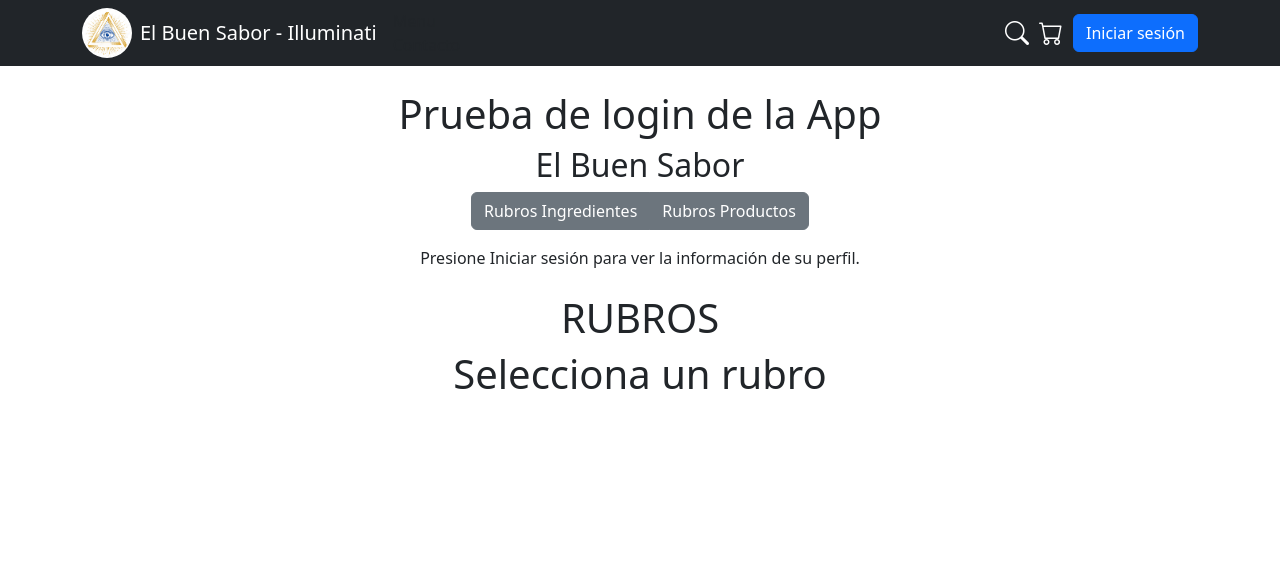
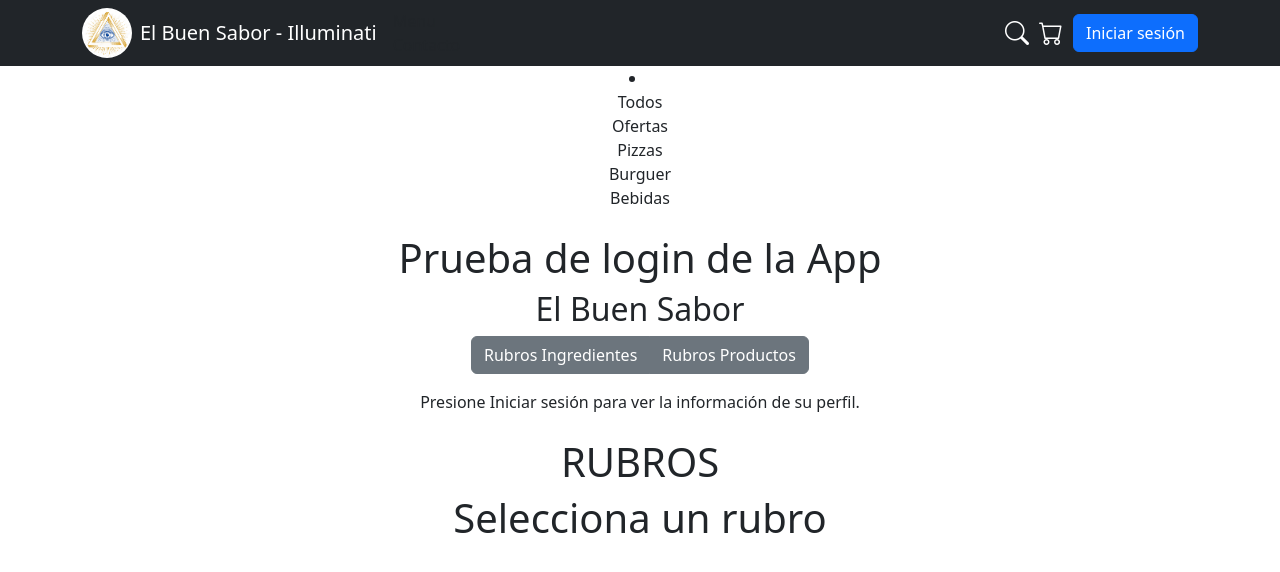
Before and after one commit to RamaHualpusher/Illuminati-ElBuenSabor-Frontend, a React (Create React App) app: page /rubros in a window 1280 px wide. Shown: the top 572 px of the page. Built offline with nearby package versions, Linux system fonts and the light colour scheme.

Commit message:
Se agrego seccion para botones en pagina home

```diff
--- a/src/App.tsx
+++ b/src/App.tsx
@@ -1,6 +1,7 @@
 import React from 'react';
 import './App.css';
-import Navbar from './components/Navbar/Navbar';
+import Navbar from './components/Componentes/Navbar';
+import BotonesMenu from './components/Componentes/BotonesMenu';
 import Profile from './components/Auth0/Profile';
 import { useAuth0 } from '@auth0/auth0-react';
 import { BrowserRouter as Router, Route, Routes, Link } from 'react-router-dom';
@@ -15,6 +16,7 @@ function App(): JSX.Element {
     <div className="App">
       <Router>
         <Navbar />
+        <BotonesMenu/>
         <main className="p-4">
           <h1>Prueba de login de la App </h1>
           <h2>El Buen Sabor</h2>
--- /dev/null
+++ b/src/components/Componentes/BotonesMenu.tsx
@@ -0,0 +1,60 @@
+import React, { FC, useState } from "react";
+
+
+const BotonesMenu: FC = () => {
+    const [BotonesOpen, setBotonesOpen] = useState(false);
+
+    const toggleBotones = () => {
+        setBotonesOpen(!BotonesOpen);
+    };
+    return (
+        <div className="fok">
+
+            <li className="fak">
+            <div className="frame-20">
+                <div className="todos">Todos</div>
+
+
+            </div>
+
+
+
+            <div className="frame-19">
+
+                <div className="ofertas">Ofertas</div>
+
+
+
+            </div>
+
+
+
+            <div className="frame-202">
+                <div className="pizzas">Pizzas</div>
+
+
+            </div>
+
+
+
+            <div className="frame-21">
+                <div className="burguer">Burguer</div>
+
+
+            </div>
+
+
+
+            <div className="frame-22">
+                <div className="bebidas">Bebidas</div>
+
+
+            </div>
+
+            </li>
+        </div>
+
+    );
+};
+
+export default BotonesMenu;
--- a/src/components/Tablas/RubroIngredientes.tsx
+++ b/src/components/Tablas/RubroIngredientes.tsx
@@ -92,11 +92,8 @@ return (
   <Button variant="success" onClick={handleAddModalOpen}>
     Agregar Rubro Ingrediente
   </Button>
-  <DropdownButton id="dropdown-basic-button" title="Dropdown button">
-      <Dropdown.Item href="#/action-1">Action</Dropdown.Item>
-      <Dropdown.Item href="#/action-2">Another action</Dropdown.Item>
-      <Dropdown.Item href="#/action-3">Something else</Dropdown.Item>
-  </DropdownButton>
+  {/* <DropdownButton options={options} /> */}
+
 </div>
 
 
```
Also changed, not shown: src/components/Componentes/Navbar.tsx (renamed from src/components/Navbar/Navbar.tsx).
